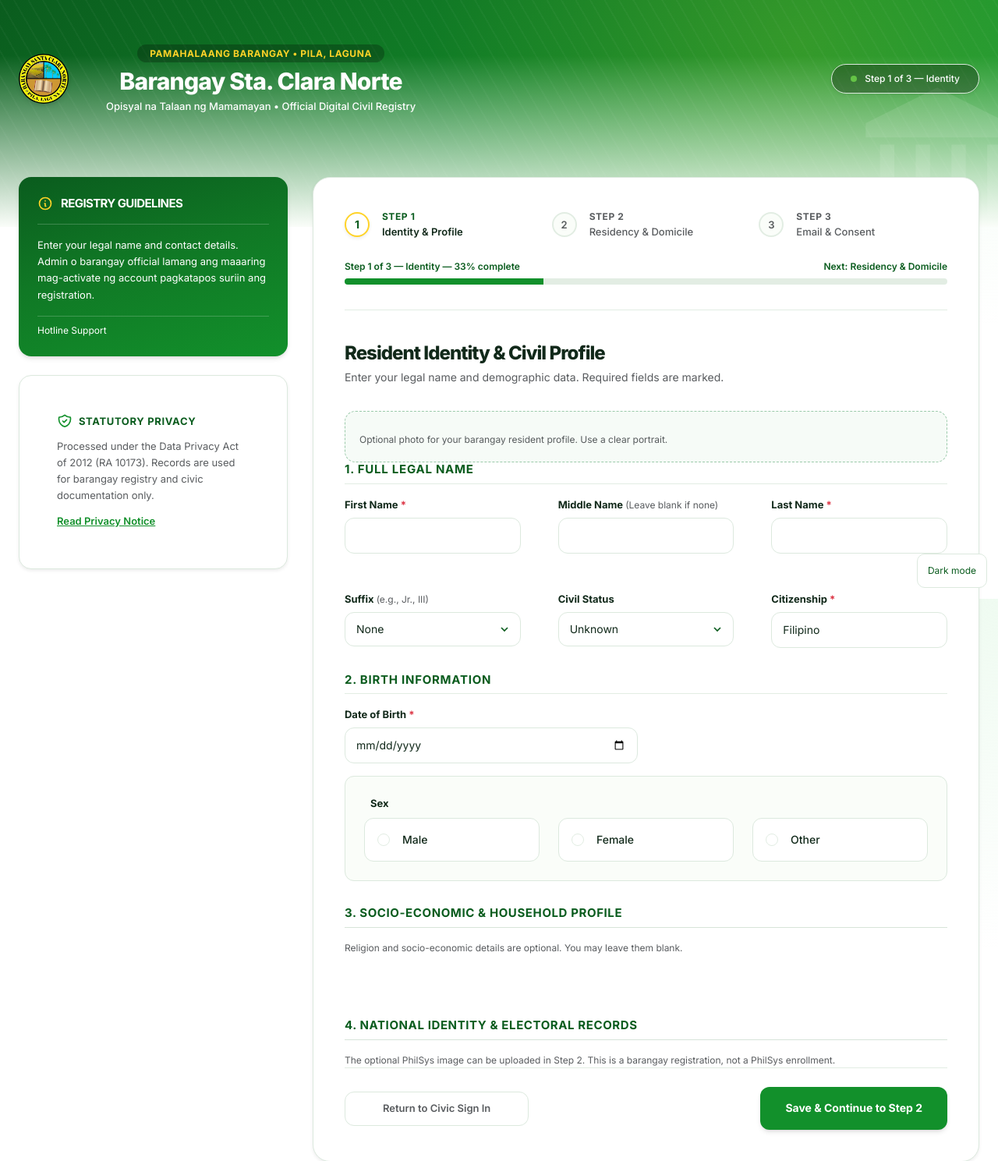
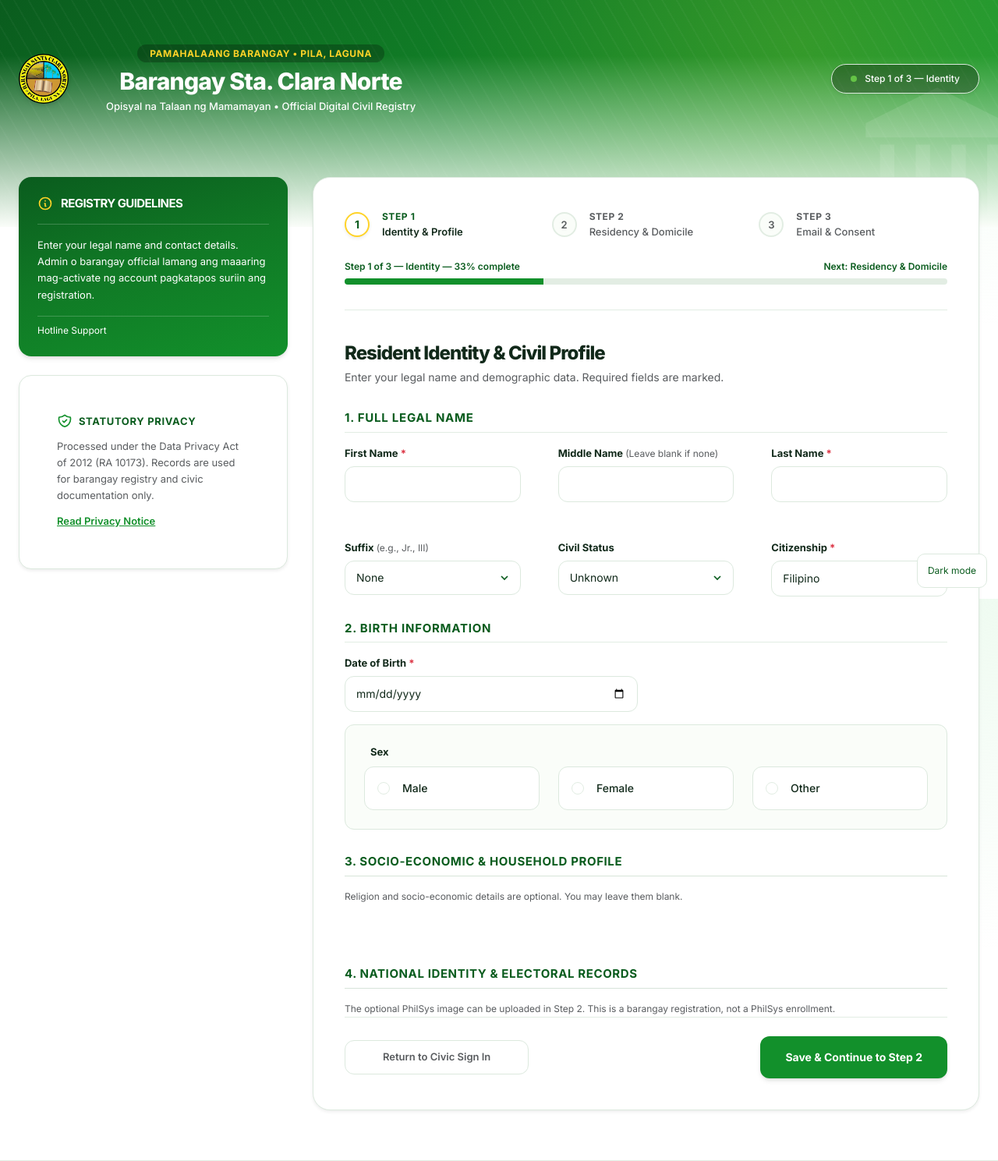
Before and after one commit to vinzperpochi/STACLARA-NORTE, a Python web app: template app/templates/auth/register.html in a window 1280 px wide. Shown: the part 32-1521 px from the top of the page at 78% size. Run offline with Jinja, Linux system fonts and the light colour scheme; the template is opened without the code that fills it, so the values that code supplies are empty; some libraries are stand-ins or nearby versions.

Commit message:
Remove optional profile photo from registration step one

```diff
--- a/app/templates/auth/register.html
+++ b/app/templates/auth/register.html
@@ -103,7 +103,6 @@
           <h2 class="text-[22px] sm:text-[24px] font-extrabold text-ink tracking-tight">Resident Identity &amp; Civil Profile</h2>
           <p class="text-[13px] sm:text-[14px] text-muted mt-1">Enter your legal name and demographic data. Required fields are marked.</p>
         </div>
-        <div class="registration-upload-card mb-6">{{ profile_field(form.profile_photo, True) }}<p class="text-[12px] text-muted mt-2">Optional photo for your barangay resident profile. Use a clear portrait.</p></div>
         <div class="space-y-4">
           <h3 class="text-[15px] font-bold text-primary-dark uppercase tracking-wider border-b border-border-ui pb-2">1. Full Legal Name</h3>
           <div class="grid grid-cols-1 sm:grid-cols-2 lg:grid-cols-3 gap-5">
```
Also changed, not shown: tests/test_premium_profiles.py (+3 -2 lines).
